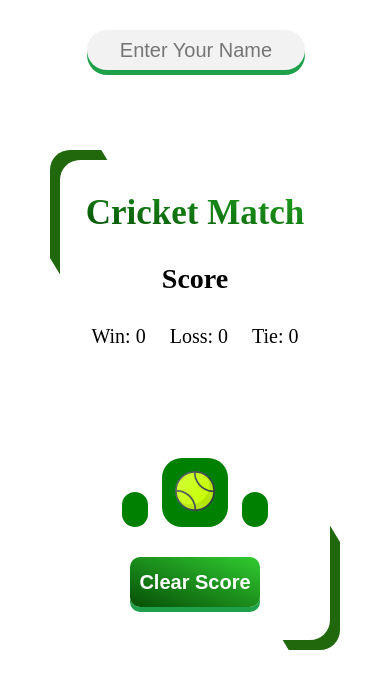
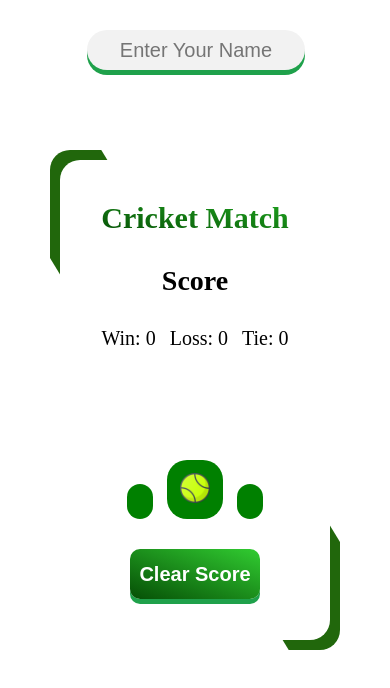
Before and after one commit to AhmadAltamash/MiniProject_Cricket, a plain HTML site: page index.html in a window 390 px wide. Drawn offline with Linux system fonts and the light colour scheme.

Commit message:
Update responsive.css

```diff
--- a/responsive.css
+++ b/responsive.css
@@ -71,7 +71,7 @@
         }
     }
     .playground h1{
-        font-size: 35px;
+        font-size: 30px;
         background: linear-gradient(to right top, rgb(6, 79, 6),rgb(31, 162, 31));
         color: transparent;
         -webkit-background-clip: text;
@@ -87,12 +87,12 @@
     }
     .Score p{
         font-size: 20px ;
-        padding: 10px 10px;
+        padding: 10px 5px;
     }
     .items button img{
 
         padding: 3px;
-        height: 40px;
+        height: 30px;
 
     }
     .items button{
```
